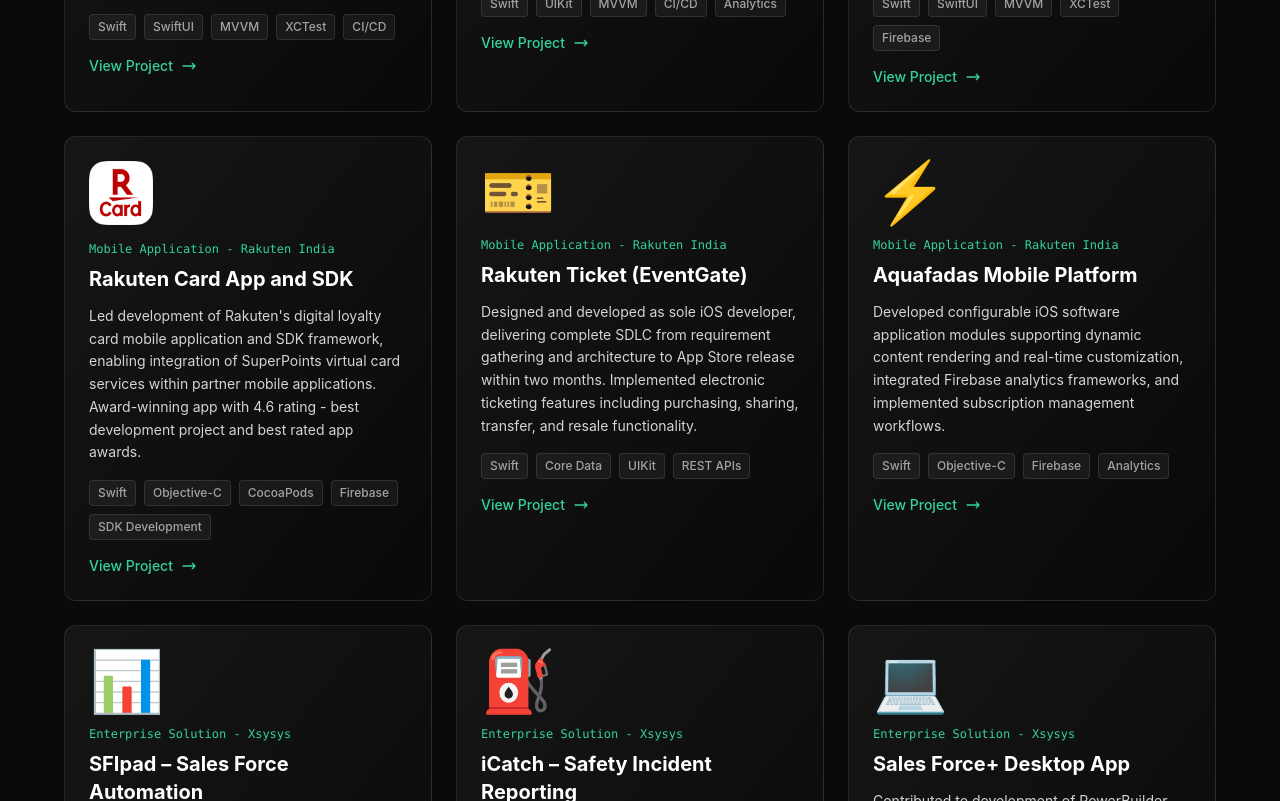
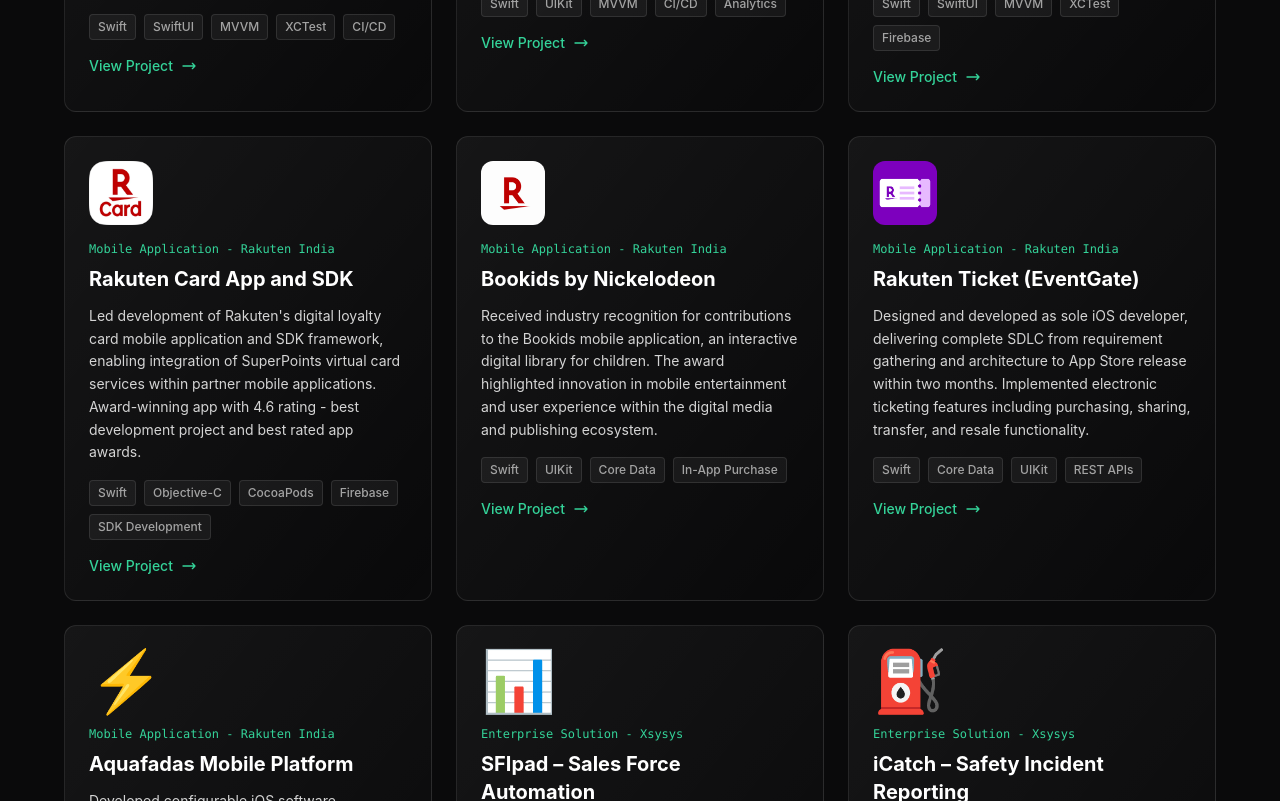
Before and after one commit to SudhaChandranBC/sudhaportfolio, a Next.js app: page /work in a window 1280 px wide. Shown: the part 580-1381 px from the top of the page. Built offline with nearby package versions, Linux system fonts and the light colour scheme.

Commit message:
added 1 mre project

```diff
--- a/components/sections/WorkSection.tsx
+++ b/components/sections/WorkSection.tsx
@@ -32,12 +32,20 @@
     link: 'https://apps.apple.com/jp/app/%E6%A5%BD%E5%A4%A9%E3%83%9A%E3%82%A4-%E6%A5%BD%E5%A4%A9%E3%83%9D%E3%82%A4%E3%83%B3%E3%83%88%E3%82%AB%E3%83%BC%E3%83%89%E3%82%82%E5%88%A9%E7%94%A8%E3%81%A7%E3%81%8D%E3%82%8B%E3%82%B9%E3%83%9E%E3%83%9B%E6%B1%BA%E6%B8%88%E3%82%A2%E3%83%97%E3%83%AA/id1139755229?l=en-US'
   },
   {
+    title: 'Bookids by Nickelodeon',
+    category: 'Mobile Application - Rakuten India',
+    description: 'Received industry recognition for contributions to the Bookids mobile application, an interactive digital library for children. The award highlighted innovation in mobile entertainment and user experience within the digital media and publishing ecosystem.',
+    technologies: ['Swift', 'UIKit', 'Core Data', 'In-App Purchase'],
+    image: '/bookids-icon.webp',
+    link: 'https://us19.campaign-archive.com/?e=&u=89557f67f7c46715ced9da72e&id=ba7d74c197'
+  },
+  {
     title: 'Rakuten Ticket (EventGate)',
     category: 'Mobile Application - Rakuten India',
     description: 'Designed and developed as sole iOS developer, delivering complete SDLC from requirement gathering and architecture to App Store release within two months. Implemented electronic ticketing features including purchasing, sharing, transfer, and resale functionality.',
     technologies: ['Swift', 'Core Data', 'UIKit', 'REST APIs'],
-    image: '🎫',
-    link: '#'
+    image: '/rakuten-ticket-icon.png',
+    link: 'https://apps.apple.com/jp/app/%E6%A5%BD%E5%A4%A9%E3%83%81%E3%82%B1%E3%83%83%E3%83%88%E3%82%A2%E3%83%97%E3%83%AA/id1333359339'
   },
   {
     title: 'Aquafadas Mobile Platform',
```
Also changed, not shown: public/bookids-icon.webp (added), public/rakuten-ticket-icon.png (added).
